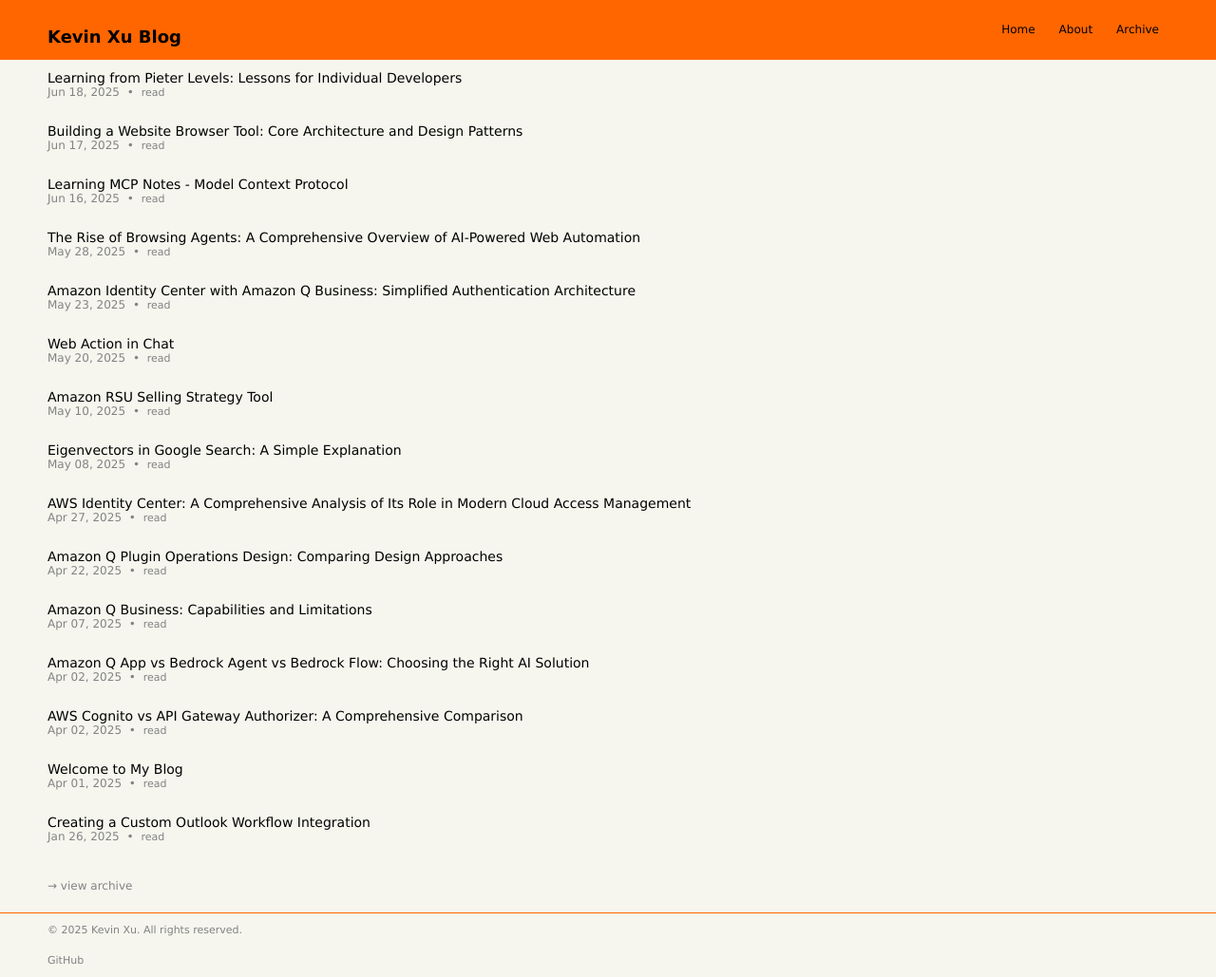
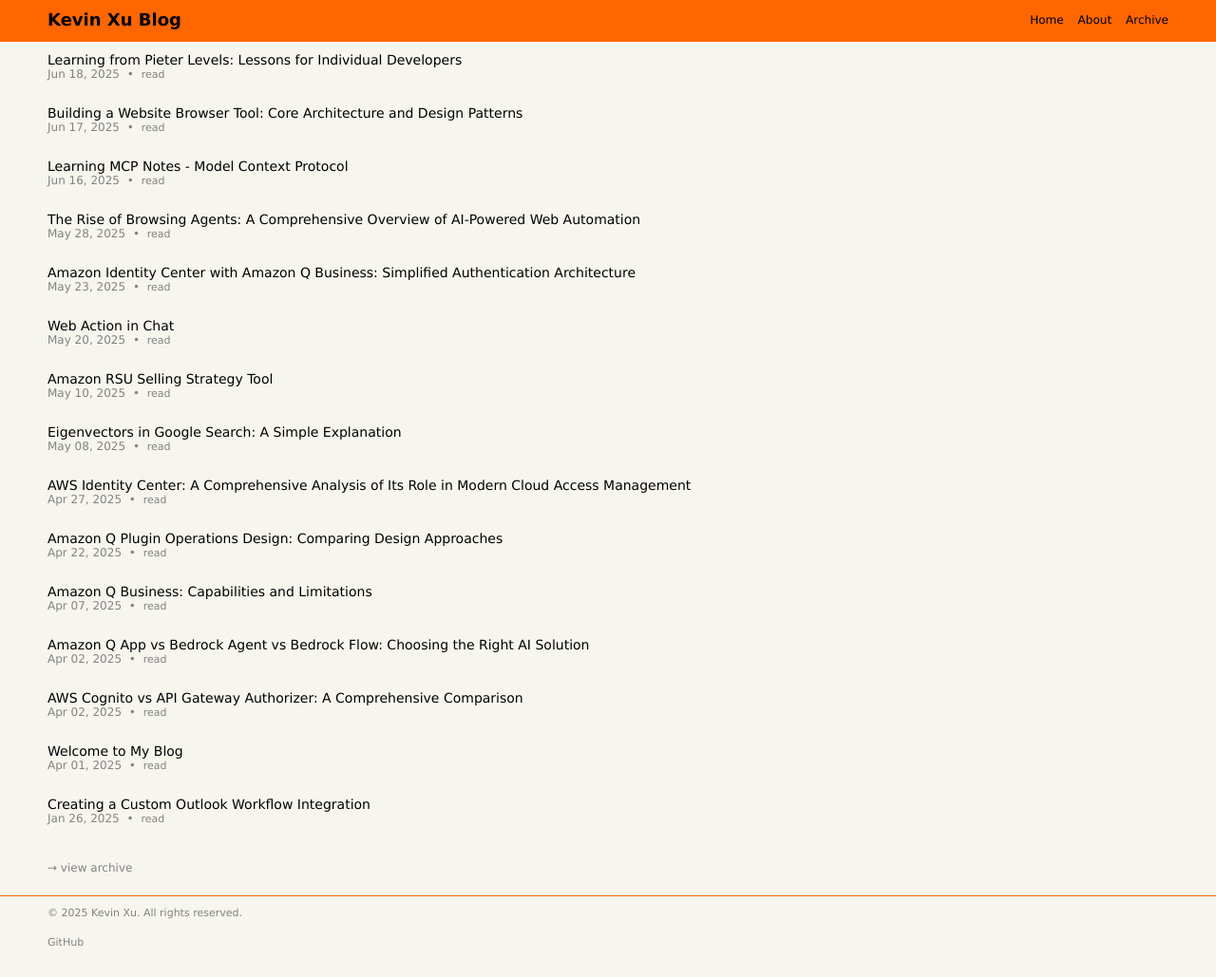
Before and after one commit to JKevinXu/github-blog, a Jekyll site: the page built from index.md, in a window 1280 px wide. Shown: the whole page at 95% size. Built offline with Jekyll 4.4.1, drawn with Linux system fonts in a browser that asks for light colours.

Commit message:
Refine CSS styles: Adjust site title margin and line height, and update site navigation link properties for improved layout consistency.

```diff
--- a/assets/css/main.css
+++ b/assets/css/main.css
@@ -49,8 +49,9 @@
 
 .site-title {
     font-size: 18px;
-    margin-bottom: 0;
+    margin: 0;
     font-weight: bold;
+    line-height: 1;
 }
 
 .site-title a {
@@ -64,8 +65,8 @@
 
 .site-nav a {
     color: #000;
-    margin-right: 10px;
     font-size: 12px;
+    line-height: 1;
 }
 
 .site-nav a:hover {
```
